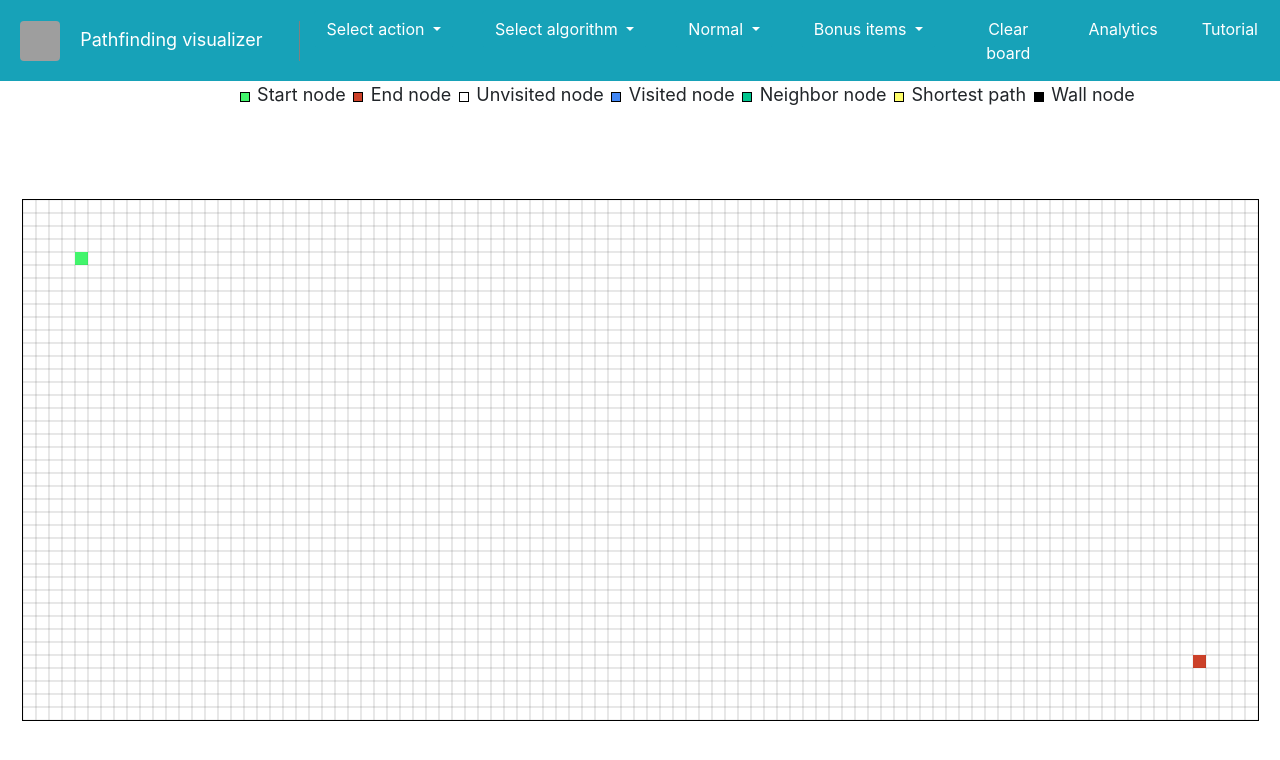
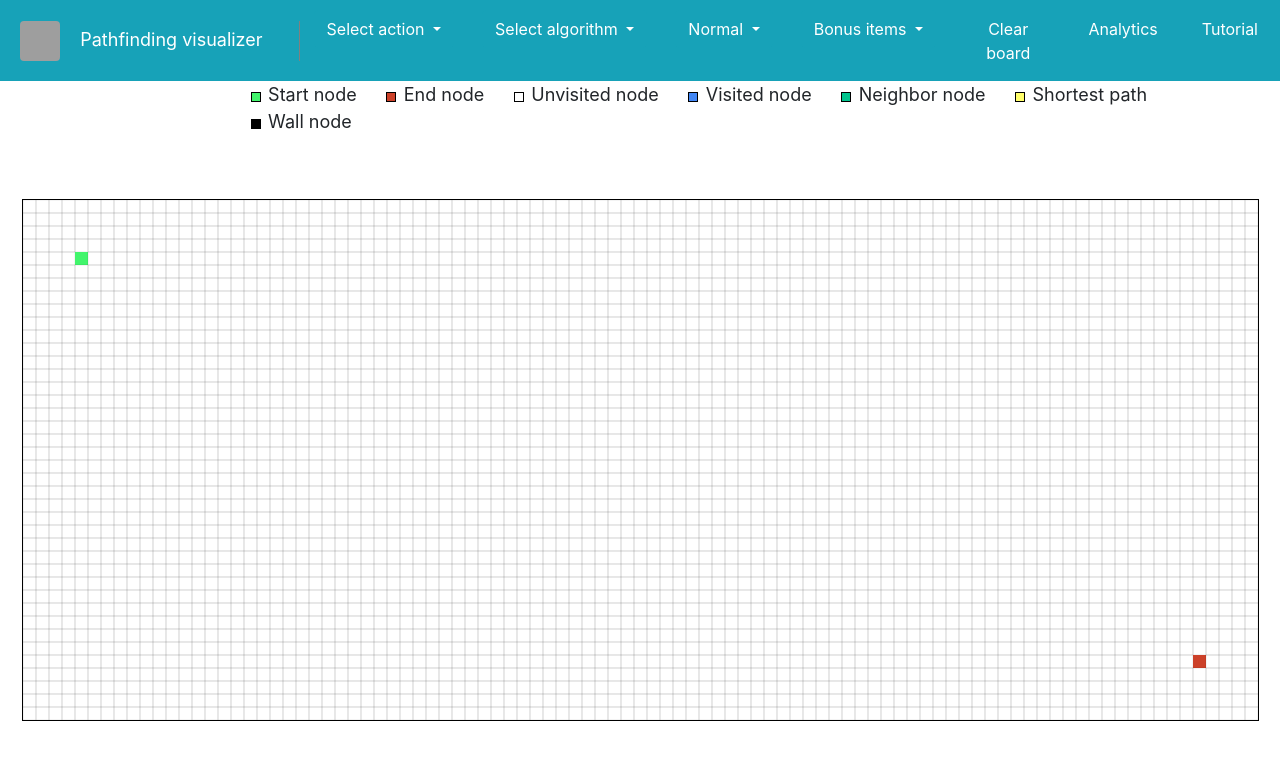
Before and after one commit to ajdinpasic/Pathfinding-visualizer, an Angular app in the folder angular-spa/: page / in a window 1280 px wide. Shown: the top 760 px of the page. Built offline with nearby package versions, Linux system fonts and the light colour scheme; grey boxes are pictures that could not be loaded.

Commit message:
margin added

```diff
--- a/angular-spa/src/app/components/grid-menu/grid-menu.component.css
+++ b/angular-spa/src/app/components/grid-menu/grid-menu.component.css
@@ -127,7 +127,7 @@ width: 200px;
     display: inline-block;
     list-style: none;
     /* padding: 0 28px 0 0; */
-    /* margin: 5px 10px; */
+     margin: 0px 11px;
     font-size: 18px;
 }
 
```
